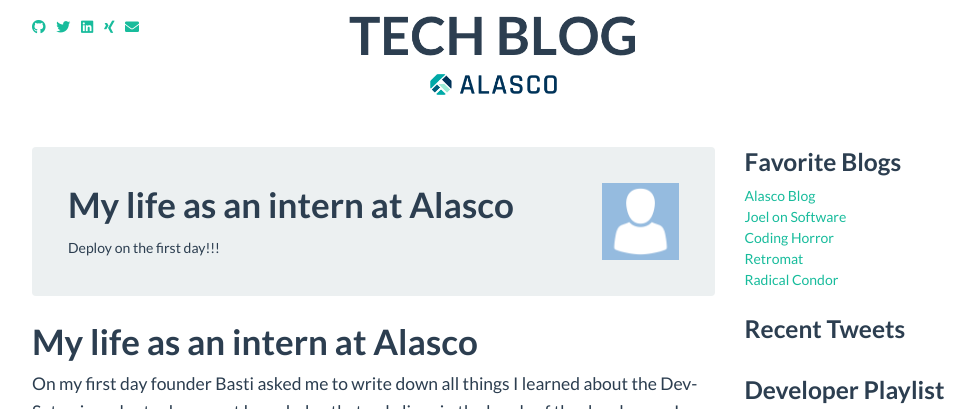
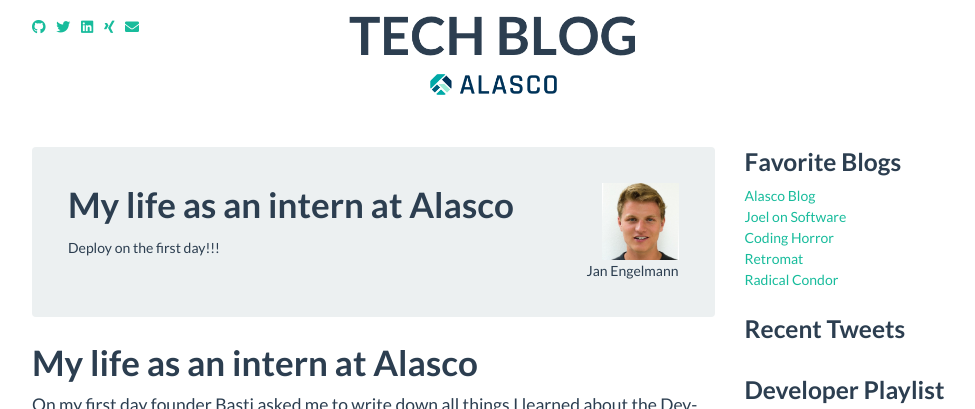
Before and after one commit to alasco-tech/alasco-tech.github.io, a Jekyll site: the page built from _posts/2019-09-12-first-day-at-alasco.md, in a window 1280 px wide and 900 px high, cut to the strip 0-409 px from the top of the window. Shown: the whole strip, without its empty margins (148-1123 px from the left). Built offline with Jekyll 4.4.1, drawn with Linux system fonts in a browser that asks for light colours; comment, search, counter and statistics services are not loaded.

Commit message:
Added Jan to authors

```diff
--- a/_data/authors.yml
+++ b/_data/authors.yml
@@ -15,3 +15,8 @@
   twitter: moserei
   title: Software Engineer
   image: moser.png
+
+jan-engelmann:
+  name: Jan Engelmann
+  title: Intern Engineering
+  image: engelmann.jpeg
```
